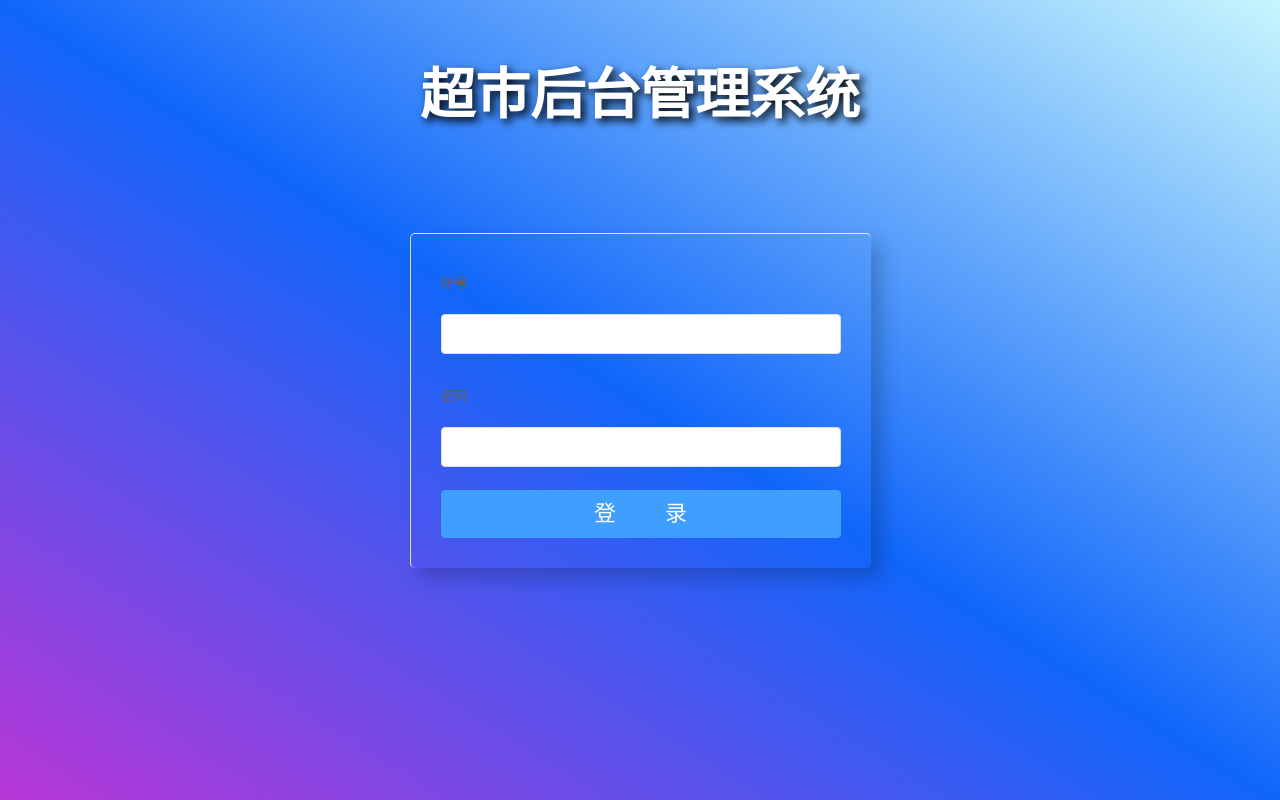
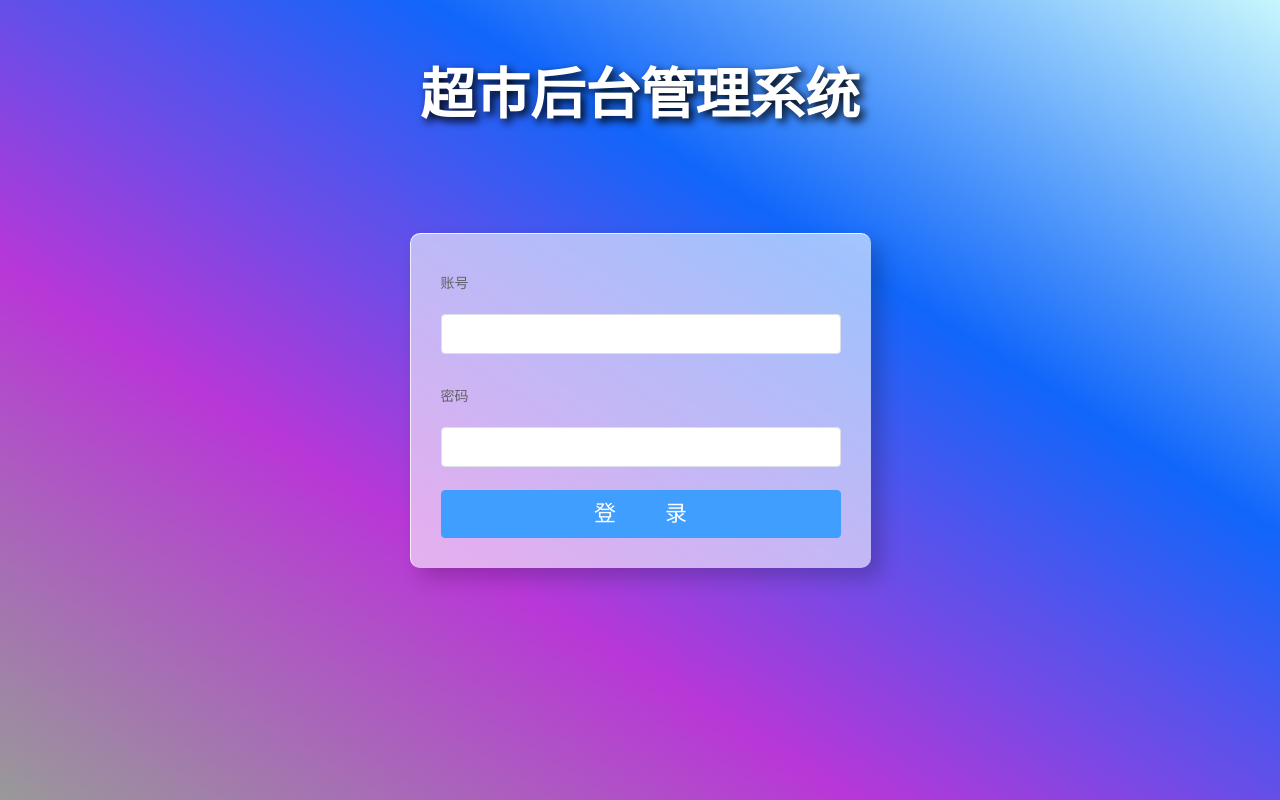
Before and after one commit to liunianjie415/shoptest, a Vue app: page /#/ in a window 1280 px wide. Built offline with nearby package versions, Linux system fonts and the light colour scheme.

Commit message:
细微修改

```diff
--- a/src/components/login.vue
+++ b/src/components/login.vue
@@ -78,20 +78,21 @@ export default {
 <style>
 .login-wrap {
     height: 100%;
-    background:linear-gradient(to left bottom, #C7F6FD,#1166FA,#B837D7);
+    background:linear-gradient(to left bottom,#C7F6FD,#1166FA,#B837D7,#999);
     display: flex;
     justify-content: center;
     align-items: center;
 }
 
 .login-wrap .login-form {
-    background:linear-gradient(left top, #EAE5C9, #6CC6CB);
+    /* background:linear-gradient(to left top, #EAE5C9, #6CC6CB); */
+    background: rgba(255, 255, 255, 0.6);
     box-shadow: 10px 10px 20px rgba(0, 0, 0, 0.2);
     border-top: 1px solid rgba(255, 255, 255, 0.8);
     border-left: 1px solid rgba(255, 255, 255, 0.8);
     width: 400px;
     padding: 30px;
-    border-radius: 5px;
+    border-radius: 10px;
 }
 
 .login-wrap .login-form .login-btn {
```
